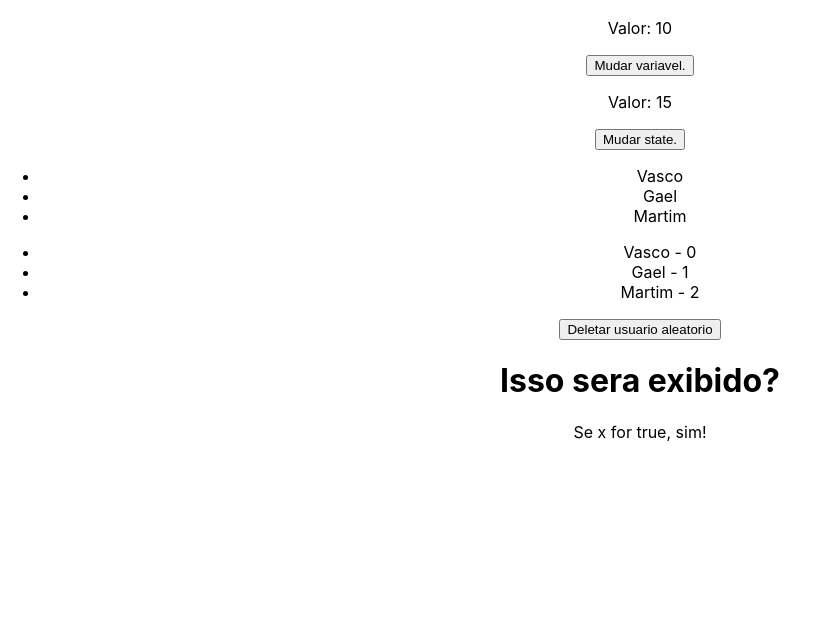
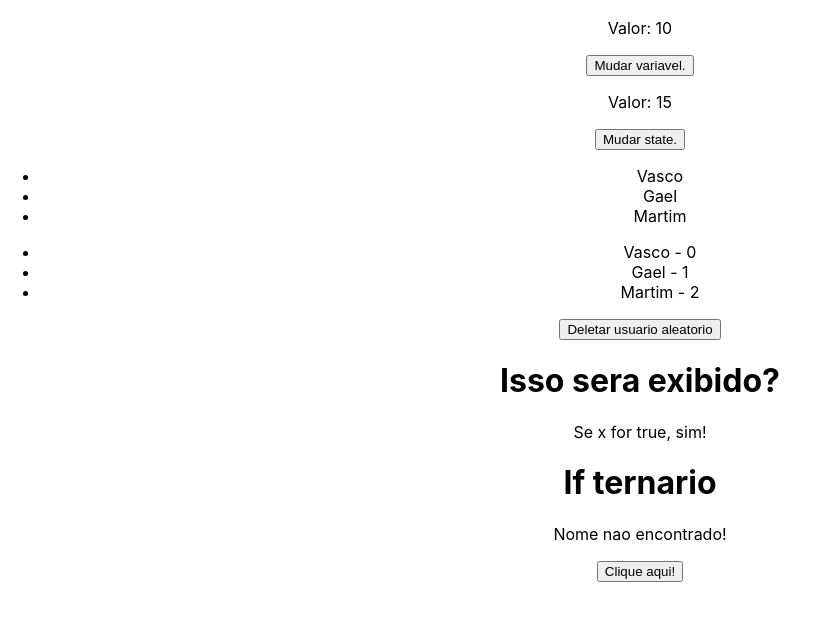
Before and after one commit to antoniolvitall/avancando-no-react, a React (Create React App) app in the folder avancando/: page / in a window 1280 px wide. Shown: the part 1883-2503 px from the top of the page, without its empty margins (0-819 px from the left). Built offline with nearby package versions, Linux system fonts and the light colour scheme.

Commit message:
testando if ternario

```diff
--- a/avancando/src/components/CondicionalRender.js
+++ b/avancando/src/components/CondicionalRender.js
@@ -2,12 +2,25 @@ import { useState } from "react";
 
 const CondicionalRender = () => {
 const [x] = useState(true);
+
+const [name, setName] = useState("Ricardo")
 
   return (
     <div>
         <h1>Isso sera exibido?</h1>
         {x && <p>Se x for true, sim!</p>}
         {!x && <p>Agora x e falso!</p>}
+        <h1>If ternario</h1>
+        {name === "Antonio" ? (
+          <div>
+            <p>O nome e Antonio</p>
+          </div>
+        ) : (
+          <div>
+            <p>Nome nao encontrado!</p>
+          </div>
+        )}
+        <button onClick={() => setName("Antonio") }>Clique aqui!</button>
     </div>
   );
 };
```
